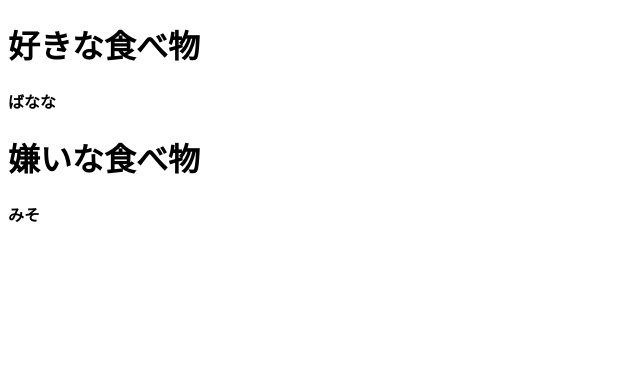
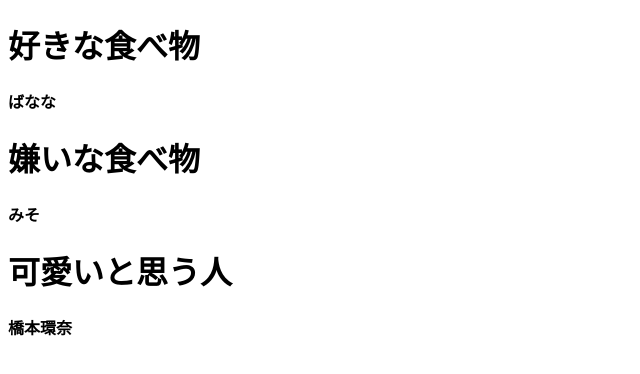
Before and after one commit to kiwiyuki/team_project, a plain HTML site: page SatoshiTanoue.html in a window 1280 px wide. Shown: the whole page, without its empty margins (0-640 px from the left). Drawn offline with Linux system fonts and the light colour scheme.

Commit message:
好きな芸能人

```diff
--- a/SatoshiTanoue.html
+++ b/SatoshiTanoue.html
@@ -21,5 +21,7 @@
 <p><strong>ばなな</strong></p>
 <h1>嫌いな食べ物</h1>
 <p><strong>みそ</strong></p>
+<h1>可愛いと思う人</h1>
+<p><strong>橋本環奈</strong></p>
 </body>
 </html>
```
